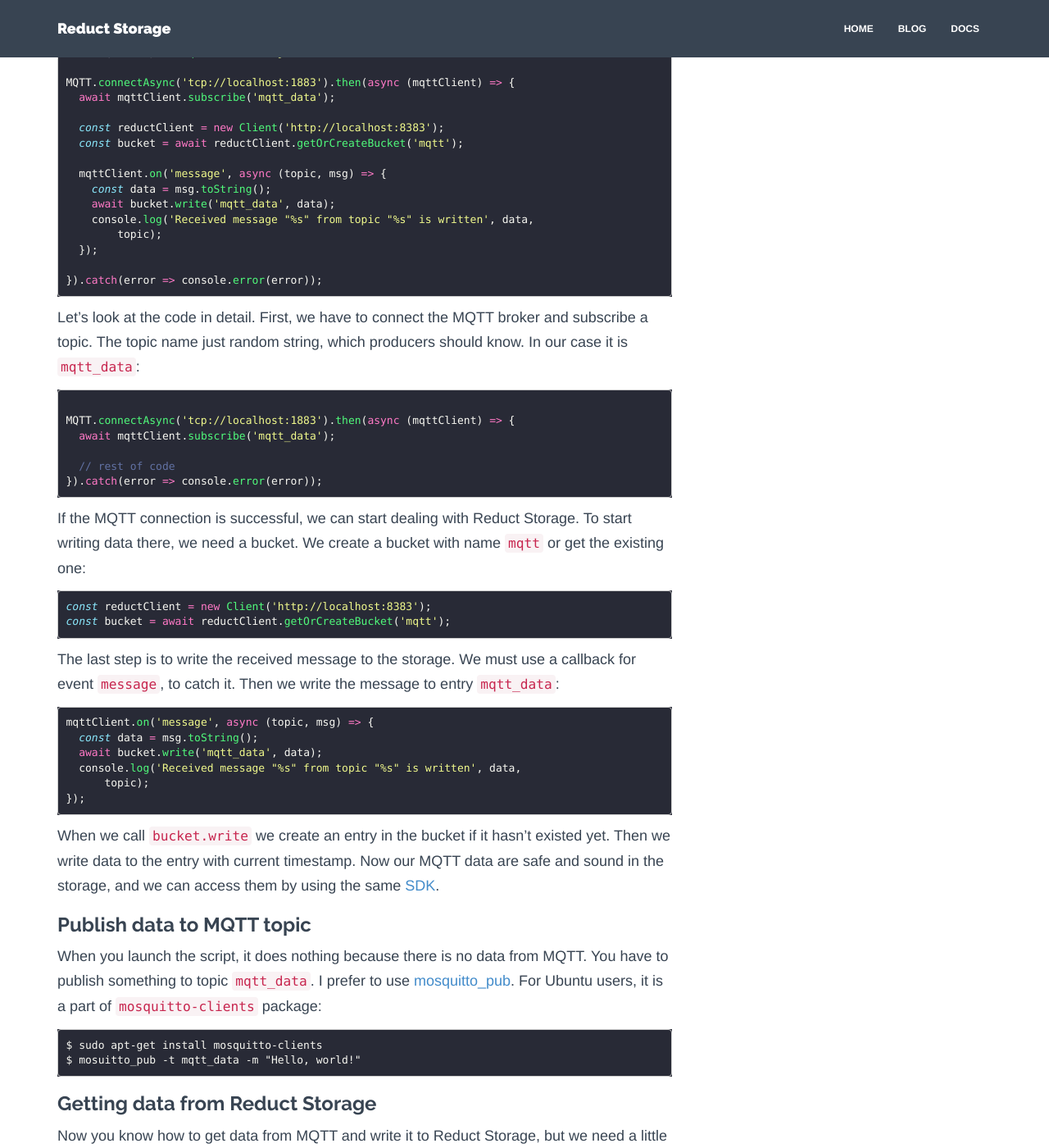
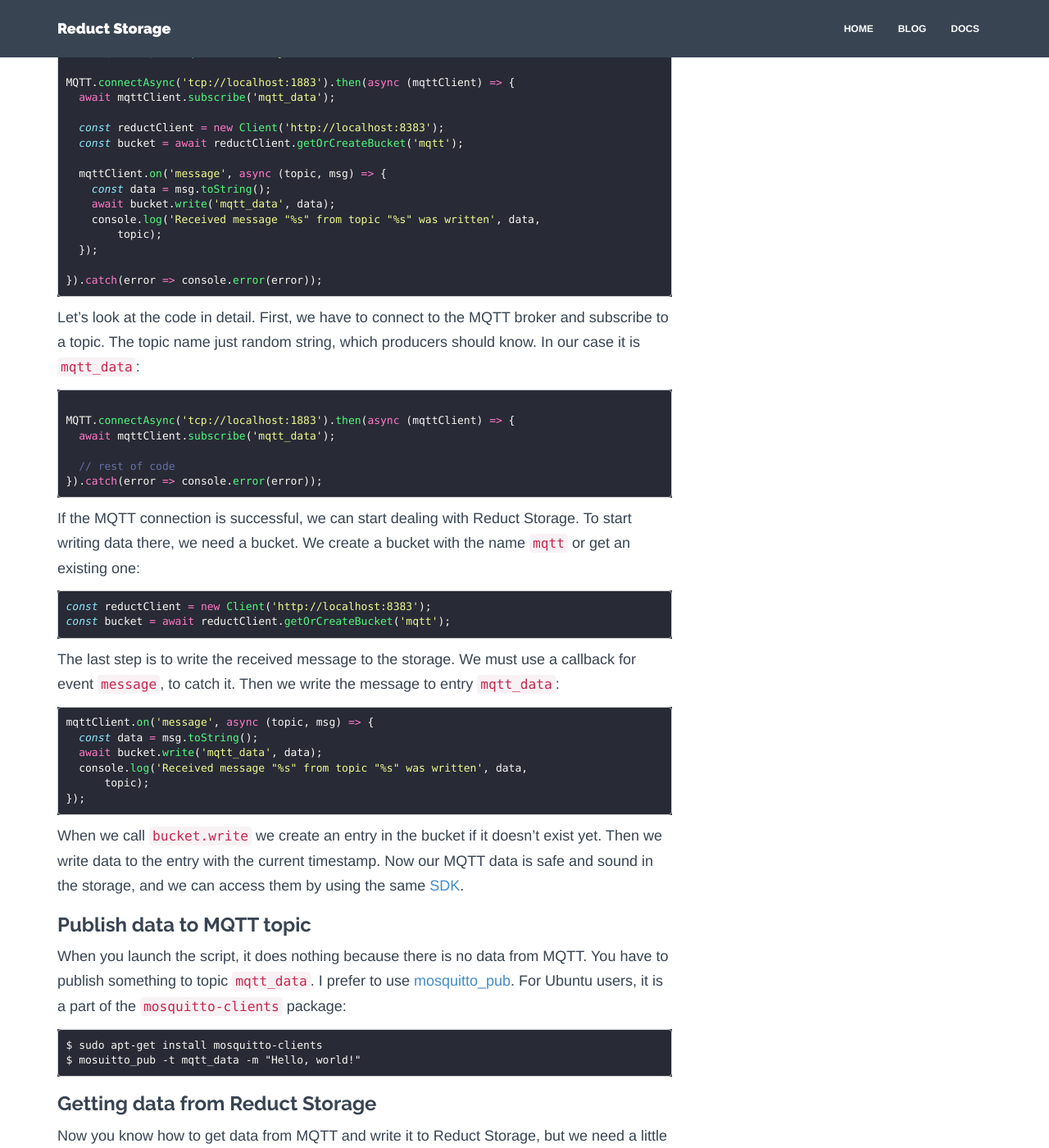
Before and after one commit to reductstore/homepage, a Jekyll site: the page built from _posts/2022-04-15-keep-history-mqtt.md, in a window 1280 px wide and 1400 px high, scrolled down 2029 px. Shown: the whole window at 82% size. Built offline with Jekyll 4.4.1, drawn with Linux system fonts in a browser that asks for light colours; nearby versions of some CDN libraries; some of the changed text lies outside the part shown.

Commit message:
Ciarans corrections

````diff
--- a/_posts/2022-04-15-keep-history-mqtt.md
+++ b/_posts/2022-04-15-keep-history-mqtt.md
@@ -1,6 +1,6 @@
 ---
 layout: post
-title: "How to keep history of MQTT messages in Reduct Storage"
+title: "How to keep a history of MQTT messages in Reduct Storage"
 date: 2022-04-14 00:00:46
 author: Alexey Timin
 categories:
@@ -12,19 +12,19 @@
 
 ---
 
-[MQTT protocol][4] is very popular in IoT applications. It is a simple way to connect different data sources
-with your application by using a publish/subscribe model. Sometimes you may want to keep history of your MQTT data to
+The [MQTT protocol][4] is very popular in IoT applications. It is a simple way to connect different data sources
+with your application by using a publish/subscribe model. Sometimes you may want to keep a history of your MQTT data to
 use
 it for model training, diagnostics or metrics. If your data sources provide different formats of data that can
-not be interpreted as time series of floats, Reduct Storage is that you need.
+not be interpreted as time series of floats, Reduct Storage is what you need.
 
 Let's make a simple MQTT application to see how it works.
 
 <!--more-->
 
-### Pre-requirements
+### Prerequisites
 
-For this usage example we need to meet the following requirements:
+For this usage example we have the following requirements:
 
 * Linux AMD64
 * Docker and Docker Compose
@@ -93,15 +93,15 @@
   mqttClient.on('message', async (topic, msg) => {
     const data = msg.toString();
     await bucket.write('mqtt_data', data);
-    console.log('Received message "%s" from topic "%s" is written', data,
+    console.log('Received message "%s" from topic "%s" was written', data,
         topic);
   });
 
 }).catch(error => console.error(error));
 ```
 
-Let's look at the code in detail. First, we have to connect the MQTT broker
-and subscribe a topic. The topic name just random string, which producers should know.
+Let's look at the code in detail. First, we have to connect to the MQTT broker
+and subscribe to a topic. The topic name just random string, which producers should know.
 In our case it is `mqtt_data`:
 
 ```javascript
@@ -114,8 +114,8 @@
 ```
 
 If the MQTT connection is successful, we can start dealing with Reduct Storage.
-To start writing data there, we need a bucket. We create a bucket with name `mqtt` or
-get the existing one:
+To start writing data there, we need a bucket. We create a bucket with the name `mqtt` or
+get an existing one:
 
 ```javascript
 const reductClient = new Client('http://localhost:8383');
@@ -129,22 +129,21 @@
 mqttClient.on('message', async (topic, msg) => {
   const data = msg.toString();
   await bucket.write('mqtt_data', data);
-  console.log('Received message "%s" from topic "%s" is written', data,
+  console.log('Received message "%s" from topic "%s" was written', data,
       topic);
 });
 ```
 
-When we call `bucket.write` we create an entry in the bucket if it hasn't existed yet.
-Then we write data to the entry with current timestamp.
-Now our MQTT data are safe and sound in the storage, and we can access them by using
+When we call `bucket.write` we create an entry in the bucket if it doesn't exist yet.
+Then we write data to the entry with the current timestamp.
+Now our MQTT data is safe and sound in the storage, and we can access them by using
 the same [SDK][2].
 
 ### Publish data to MQTT topic
 
 When you launch the script, it does nothing because there is no data from MQTT. You have to publish something to topic
 `mqtt_data`. I prefer to use [mosquitto_pub](https://mosquitto.org/man/mosquitto_pub-1.html). For Ubuntu users, it is a
-part
-of `mosquitto-clients` package:
+part of the `mosquitto-clients` package:
 
 ```
 $ sudo apt-get install mosquitto-clients
@@ -185,7 +184,7 @@
 let data = await bucket.read('mqtt_data');
 ```
 
-But to take some random record, you have to know its timestamp. A typical usage case is to read data for some
+But to take some random record, you have to know its timestamp. A typical use case would be to read data for some
 timeinterval. You should use method `Bucket.list` to get timestamps of records for the interval. Then you can
 read them by using `Bucket.read`:
 
@@ -200,16 +199,16 @@
 }
 ```
 
-Pay attention, that the storage uses timestamps with microsecond precision, so we can't use `Date` class and `number` type.
+Pay attention, the storage uses timestamps with microsecond precision, so we can't use `Date` class and `number` type.
 What is why we use `BigInt`.
 
 ### Conclusion
 
-As you can see, MQTT protocol and Reduct Storage very simple technology that can be used together very easily in NodeJS.
+As you can see, the MQTT protocol and Reduct Storage very simple technologies that can be used together very easily in NodeJS.
 You can find the source code of the example [here](https://github.com/reduct-storage/reduct-mqtt-example). If you have any
-questions or problems with making it run. Feel free to make [an issue](https://github.com/reduct-storage/reduct-js/issues/new).
+questions or problems running it. Feel free to make [an issue](https://github.com/reduct-storage/reduct-js/issues/new).
 
-I hope it was helpful. Thanks!
+I hope this tutorial has been helpful. Thanks!
 
 ### Links
 
````
Also changed, not shown: other parts of _posts/2022-04-15-keep-history-mqtt.md (+1 -1 lines), _posts/2022-04-14-reduct-js-v0.1.0.md (+4 -4 lines).
